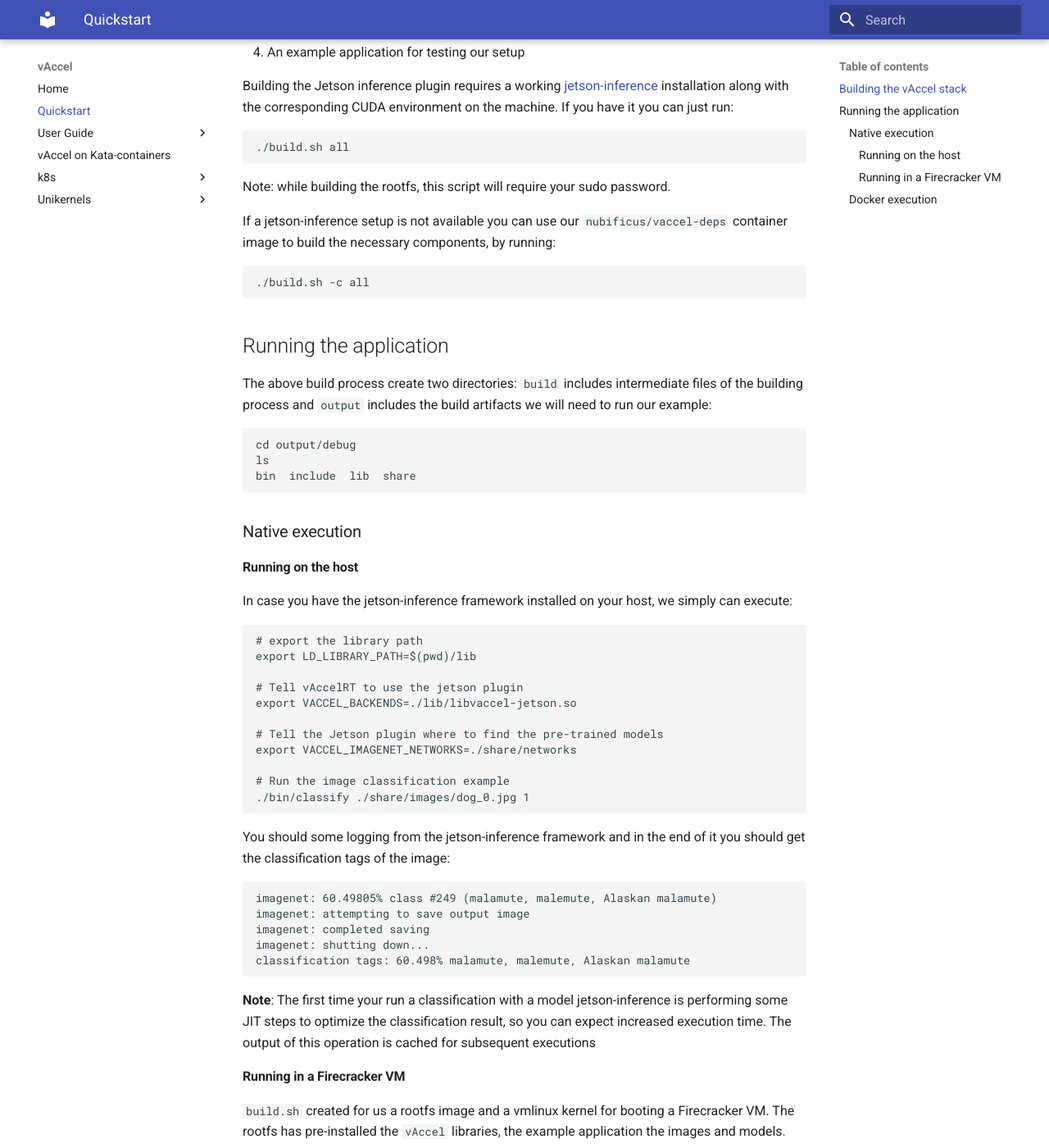
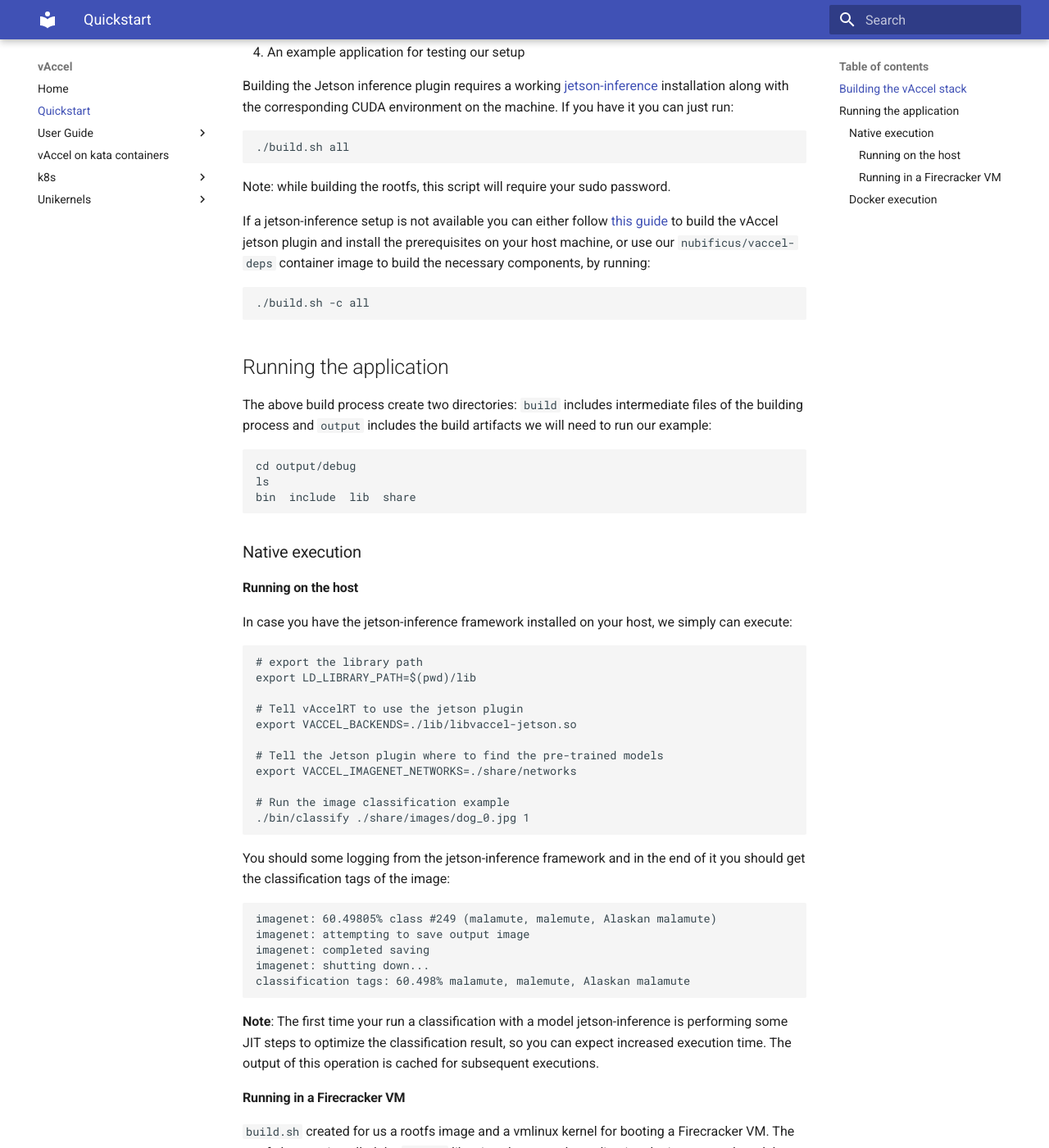
Before and after one commit to nubificus/vaccel-docs, an MkDocs documentation site: the page built from docs/quickstart.md, in a window 1280 px wide and 1400 px high, scrolled down 607 px. Shown: the whole window at 82% size. Built offline with MkDocs 1.6.1 and Material for MkDocs 9.7.7, drawn with Linux system fonts in a browser that asks for light colours; some of the changed text lies outside the part shown.

Commit message:
minor updates

````diff
--- a/docs/quickstart.md
+++ b/docs/quickstart.md
@@ -6,8 +6,8 @@
 
 ## Building the vAccel stack
 
-The [vAccel](https://github.com/cloudkernels/vaccel) is a meta repo which keeps
-track of all the individual components needed for running a vAccel application.
+The [vAccel](https://github.com/cloudkernels/vaccel) repo serves as a means to
+keep track of all the individual components needed to run a vAccel application.
 
 ```sh
 git clone https://github.com/cloudkernels/vaccel
@@ -34,8 +34,10 @@
 
 Note: while building the rootfs, this script will require your sudo password.
 
-If a jetson-inference setup is not available you can use our `nubificus/vaccel-deps`
-container image to build the necessary components, by running:
+If a jetson-inference setup is not available you can either follow [this
+guide](/jetson) to build the vAccel jetson plugin and install the prerequisites
+on your host machine, or use our `nubificus/vaccel-deps` container image to
+build the necessary components, by running:
 
 ```sh
 ./build.sh -c all
@@ -88,7 +90,7 @@
 **Note**: The first time your run a classification with a model jetson-inference
 is performing some JIT steps to optimize the classification result, so you can
 expect increased execution time. The output of this operation is cached for
-subsequent executions
+subsequent executions.
 
 #### Running in a Firecracker VM
 
--- a/mkdocs.yml
+++ b/mkdocs.yml
@@ -9,7 +9,7 @@
       - virtio.md
       - coral.md
     - run.md
-  - vAccel on Kata-containers: kata-vaccel.md
+  - kata-vaccel.md
   - k8s:
     - k8s/kata.md
   - Unikernels:
````
Also changed, not shown: other parts of docs/quickstart.md (+1 -1 lines), docs/index.md (+2 -2 lines), docs/kata-vaccel.md (+5 -2 lines), docs/vaccelrt.md (+2 -2 lines).
